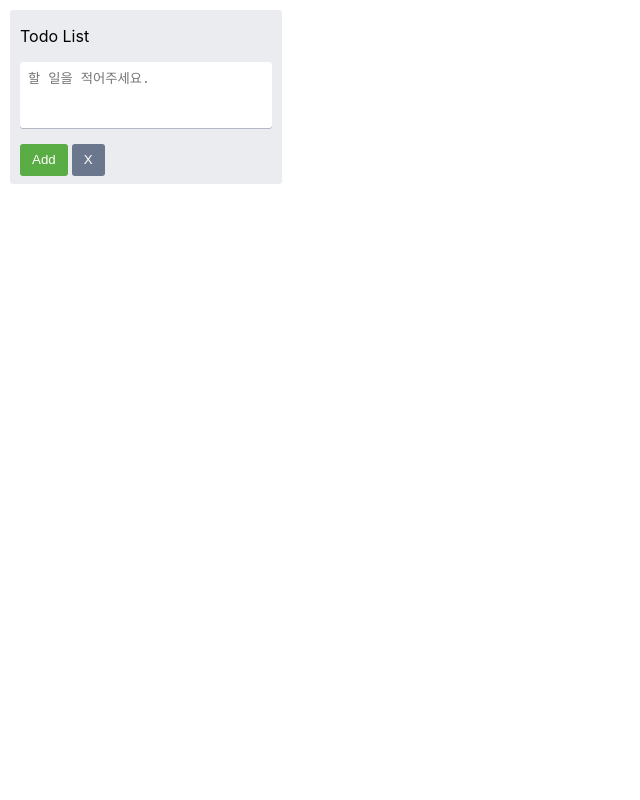
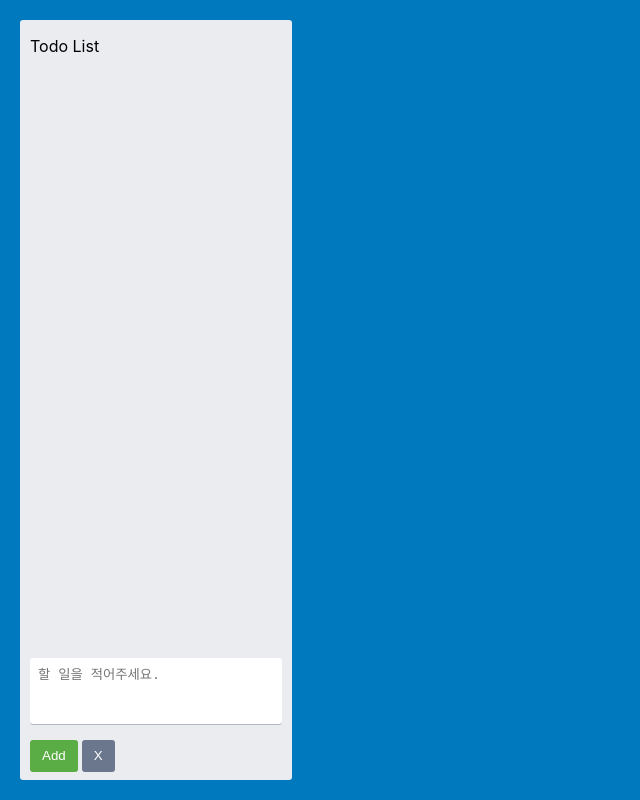
Before and after one commit to GihongPark/react-todolist, a React (Create React App) app: page / in a window 1280 px wide. Shown: the whole page, without its empty margins (0-640 px from the left). Built offline with nearby package versions, Linux system fonts and the light colour scheme.

Commit message:
add Sass

```diff
--- a/package.json
+++ b/package.json
@@ -6,6 +6,7 @@
     "@testing-library/jest-dom": "^4.2.4",
     "@testing-library/react": "^9.5.0",
     "@testing-library/user-event": "^7.2.1",
+    "node-sass": "^4.13.1",
     "react": "^16.13.1",
     "react-dom": "^16.13.1",
     "react-redux": "^7.2.0",
--- a/src/App.css
+++ /dev/null
@@ -1,38 +0,0 @@
-.App {
-  text-align: center;
-}
-
-.App-logo {
-  height: 40vmin;
-  pointer-events: none;
-}
-
-@media (prefers-reduced-motion: no-preference) {
-  .App-logo {
-    animation: App-logo-spin infinite 20s linear;
-  }
-}
-
-.App-header {
-  background-color: #282c34;
-  min-height: 100vh;
-  display: flex;
-  flex-direction: column;
-  align-items: center;
-  justify-content: center;
-  font-size: calc(10px + 2vmin);
-  color: white;
-}
-
-.App-link {
-  color: #61dafb;
-}
-
-@keyframes App-logo-spin {
-  from {
-    transform: rotate(0deg);
-  }
-  to {
-    transform: rotate(360deg);
-  }
-}
--- a/src/App.js
+++ b/src/App.js
@@ -1,13 +1,17 @@
 import React from 'react';
-import './App.css';
+import './App.scss';
 
-import CardContainer from './containers/CardContainer';
+import Board from './components/Board';
 
 function App() {
   return (
-    <>
-      <CardContainer/>
-    </>
+    <div className='App'>
+      <div className='header'></div>
+      <div className='content'>
+        <div className='menu'></div>
+        <Board />
+      </div>
+    </div>
   )
 }
 
--- /dev/null
+++ b/src/App.scss
@@ -0,0 +1,28 @@
+@mixin flex($direction : column) {
+  display: flex;
+  flex-grow: 1;
+  flex-direction: $direction;
+}
+
+.App {
+  @include flex;
+  height: 100vh;
+  background-color: rgb(0, 121, 191);
+
+  .header {
+    height: 0;
+  }
+
+  .content {
+    @include flex;
+    padding: 10px;
+
+    .menu {
+      height: 0;
+    }
+
+    .board {
+      @include flex(row);
+    }
+  }
+}
--- /dev/null
+++ b/src/components/Board.jsx
@@ -0,0 +1,13 @@
+import React from 'react';
+
+import CardContainer from '../containers/CardContainer';
+
+function Board() {
+    return (
+        <div className='board'>
+            <CardContainer />
+        </div>
+    )
+}
+
+export default Board;
--- a/src/components/Card.jsx
+++ b/src/components/Card.jsx
@@ -3,7 +3,7 @@ import React from 'react';
 import TodoList from './TodoList';
 import TodoInput from './TodoInput';
 
-import './Card.css'
+import './Card.scss'
 
 function Card({ todoList, onCreateTodo }) {
     return (
--- /dev/null
+++ b/src/components/Card.scss
@@ -0,0 +1,99 @@
+.todo-list-card {
+    margin: 10px;
+    padding: 0 10px;
+    background-color: #ebecf0;
+    border-radius: 3px;
+    box-sizing: border-box;
+    display: flex;
+    flex-direction: column;
+    width: 272px;
+    max-height: 100%;
+    position: relative;
+    white-space: normal;
+}
+
+.todo-input {
+    padding-bottom: 8px;
+
+    .todo-input-text {
+        background-color: #fff;
+        border-radius: 3px;
+        box-shadow: 0 1px 0 rgba(9,30,66,.25);
+        cursor: pointer;
+        display: block;
+        margin-bottom: 8px;
+        padding: 6px 8px 2px;
+        max-width: 300px;
+        min-height: 20px;
+        position: relative;
+        text-decoration: none;
+        z-index: 0;
+
+        textarea {
+            width: 100%;
+            height: 54px;
+            padding: 0;
+            background: none;
+            border: none;
+            box-shadow: none;
+            overflow: hidden;
+            overflow-wrap: break-word;
+            resize: none;
+            outline: none;
+        }
+    }
+
+    .todo-input-controls {
+        button {
+            box-shadow: none;
+            border-radius: 3px;
+            border: none;
+            color: #fff;
+            cursor: pointer;
+            display: inline-block;
+            font-weight: 400;
+            line-height: 20px;
+            margin: 8px 4px 0 0;
+            padding: 6px 12px;
+            text-align: center;
+        }
+
+        .add {
+            background-color: #5aac44;
+
+            &:hover {
+                background-color: #61bd4f;
+            }
+        }
+
+        .cancel {
+            background-color: #6b778c;
+
+            &:hover {
+                background-color: #42526e;
+            }
+        }
+    }
+}
+
+.todo-list {
+    flex: 1 1 auto;
+    margin-bottom: 0;
+    overflow-y: auto;
+    overflow-x: hidden;
+    min-height: 0;
+
+    .todo {
+        background-color: #fff;
+        border-radius: 3px;
+        box-shadow: 0 1px 0 rgba(9,30,66,.25);
+        cursor: pointer;
+        display: block;
+        max-width: 300px;
+        min-height: 20px;
+        margin-bottom: 8px;
+        padding: 6px 8px;
+        position: relative;
+        text-decoration: none;
+    }
+}
```
Also changed, not shown: src/components/Card copy.scss (renamed from src/components/Card.css), 1 other file (tests, documents, lock files or other folders).
